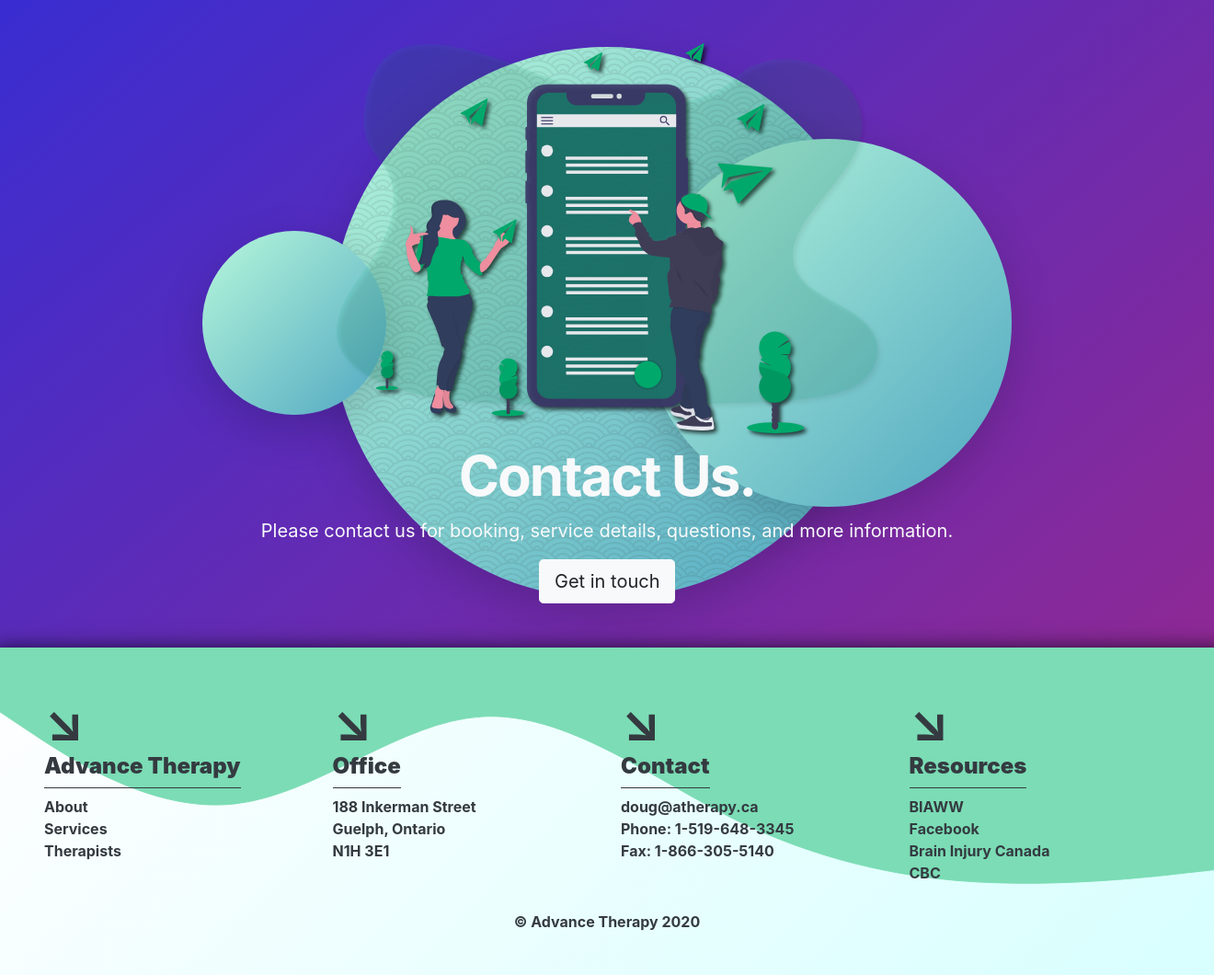
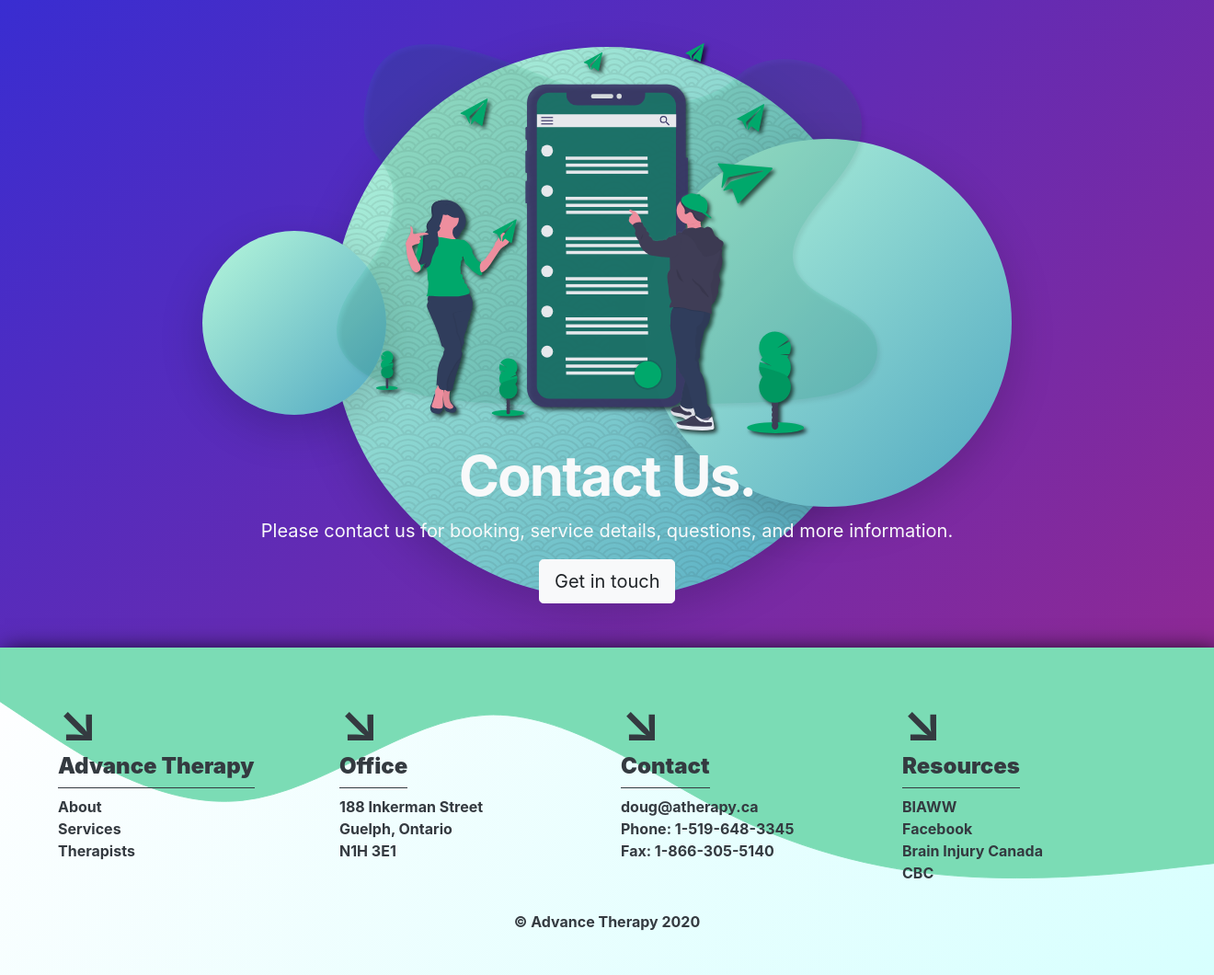
Before and after one commit to masonmedia/advance-therapy-2.0, a PHP site: page /index.php in a window 1320 px wide; the page is wider, and only the part inside the window is pictured. Shown: the part 3065-4125 px from the top of that part at 92% size. Run offline with PHP 8.4, Linux system fonts and the light colour scheme; data that the repository does not hold is empty; some libraries are stand-ins or nearby versions.

Commit message:
Fix to footer_component width, increase animation duration

```diff
--- a/includes/footer_component.php
+++ b/includes/footer_component.php
@@ -1,5 +1,5 @@
 </main>
-<div id="footer" class="row relative z-1 min-50 bg-salt-mountain text-dark absolute bottom left p-5 box-shadow">
+<div id="footer" class="row relative z-1 min-50 w-100 m-0 p-5 bg-salt-mountain text-dark absolute bottom left box-shadow">
     <div class="absolute z-0 w-100 top left">
         <svg xmlns="http://www.w3.org/2000/svg" viewBox="0 0 1440 320">
             <path fill="#7BDCB5" stroke="#7BDCB5" fill-opacity="1" d="M0,64L48,96C96,128,192,192,288,181.3C384,171,480,85,576,80C672,75,768,149,864,197.3C960,245,1056,267,1152,272C1248,277,1344,267,1392,261.3L1440,256L1440,0L1392,0C1344,0,1248,0,1152,0C1056,0,960,0,864,0C768,0,672,0,576,0C480,0,384,0,288,0C192,0,96,0,48,0L0,0Z"></path>
--- a/js/main.js
+++ b/js/main.js
@@ -37,7 +37,7 @@ function allScripts () {
 
           AOS.init({
             offset: 200,
-            duration: 1000,
+            duration: 1500,
             easing: 'ease-in-out-back',
             delay: 0
         });
```
Also changed, not shown: 1 other file.
